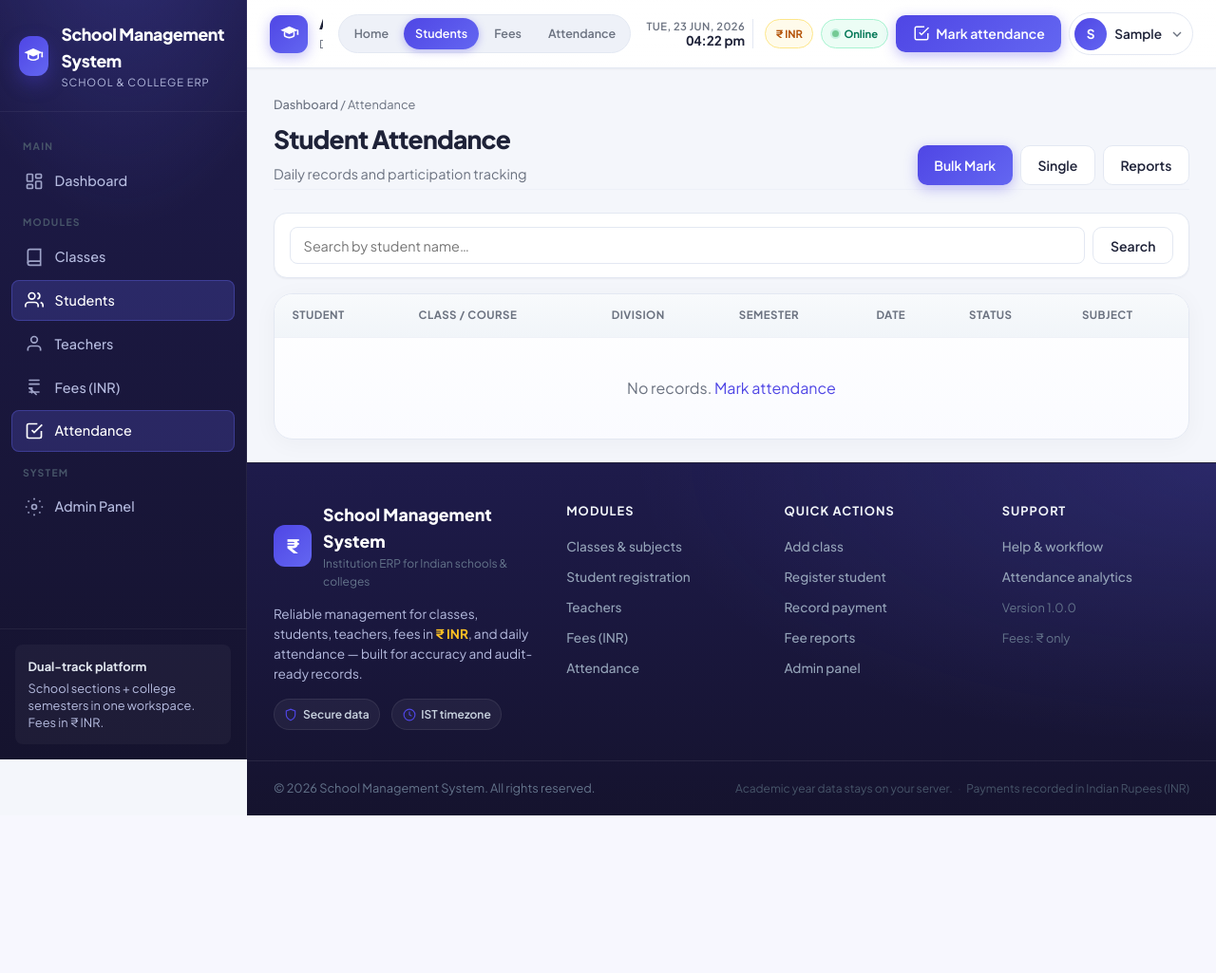
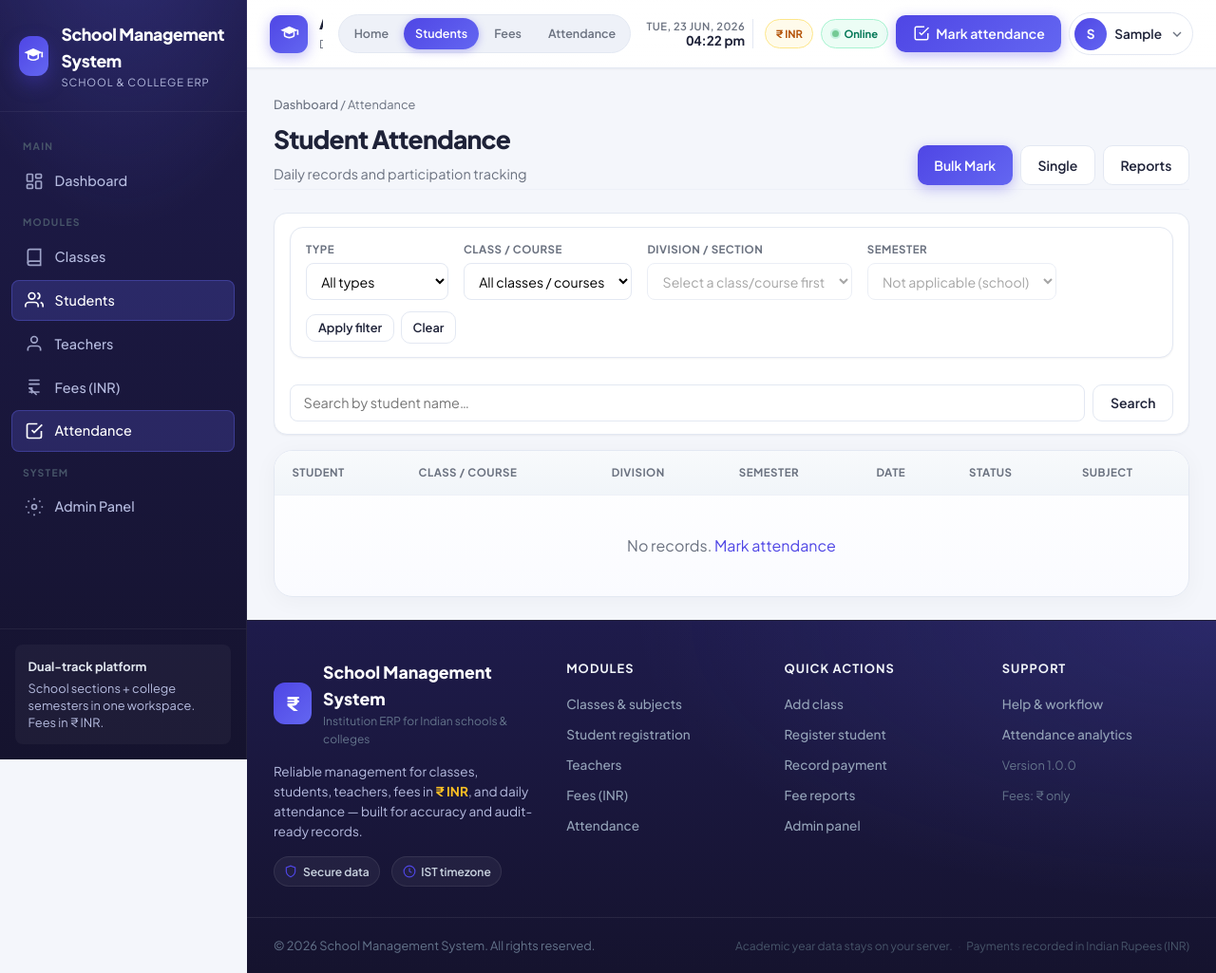
Before and after one commit to fenalisangani/school-management-system, a Django app: page /attendance/students/ in a window 1280 px wide. Shown: the whole page at 95% size. Before the commit the page ends 859 px from the top, so only its background shows below. Run offline with Django 5.2, Linux system fonts and the light colour scheme; the visitor is signed in with stand-in values (Sample User, id 1); data that the repository does not hold is empty.

Commit message:
Implement institution workflow: class students, unified register, scoped reports

```diff
--- a/attendance/views.py
+++ b/attendance/views.py
@@ -8,6 +8,8 @@ from django.shortcuts import redirect, render
 from django.urls import reverse
 from django.utils import timezone
 
+from core.forms import ClassScopeFilterForm
+from core.scope_filters import filter_attendance_queryset
 from core.view_helpers import paginate, render_model_form
 from students.models import StudentEnrollment
 
@@ -24,6 +26,10 @@ def student_attendance_list(request):
     records = StudentAttendance.objects.select_related(
         'student', 'school_class', 'section', 'subject',
     )
+    filter_form = ClassScopeFilterForm(request.GET or None)
+    if filter_form.is_valid():
+        records = filter_attendance_queryset(records, filter_form)
+
     query = request.GET.get('q', '').strip()
     if query:
         records = records.filter(student__full_name__icontains=query)
@@ -32,6 +38,7 @@ def student_attendance_list(request):
         'records': page_obj,
         'page_obj': page_obj,
         'query': query,
+        'filter_form': filter_form,
     })
 
 
@@ -50,7 +57,19 @@ def student_attendance_create(request):
 
 
 def bulk_student_attendance(request):
-    bulk_form = BulkStudentAttendanceForm(request.POST or None)
+    get_initial = {}
+    if request.method != 'POST':
+        if request.GET.get('institution_type') in ('school', 'college'):
+            get_initial['institution_type'] = request.GET['institution_type']
+        class_pk = request.GET.get('class')
+        if class_pk:
+            get_initial['school_class'] = class_pk
+        if request.GET.get('section'):
+            get_initial['section'] = request.GET['section']
+        if request.GET.get('semester'):
+            get_initial['semester'] = request.GET['semester']
+
+    bulk_form = BulkStudentAttendanceForm(request.POST or None, initial=get_initial or None)
     students = []
     school_class = section = date = None
     selected_semester = None
@@ -140,9 +159,13 @@ def teacher_attendance_create(request):
     )
 
 
-def _attendance_summary():
+def _attendance_summary(filter_form=None):
+    records = StudentAttendance.objects.all()
+    if filter_form and filter_form.is_valid():
+        records = filter_attendance_queryset(records, filter_form)
+
     total_by_student = (
-        StudentAttendance.objects.values('student_id', 'student__full_name')
+        records.values('student_id', 'student__full_name')
         .annotate(
             total=Count('id'),
             present=Count('id', filter=Q(status=AttendanceStatus.PRESENT)),
@@ -165,17 +188,38 @@ def _attendance_summary():
 
 
 def attendance_report(request):
-    summaries, min_pct = _attendance_summary()
+    filter_form = ClassScopeFilterForm(request.GET or None)
+    summaries, min_pct = _attendance_summary(filter_form)
+    scope_label = _scope_label(filter_form)
     return render(request, 'attendance/attendance_report.html', {
         'summaries': summaries,
         'defaulters': [s for s in summaries if s['short']],
         'min_pct': min_pct,
+        'filter_form': filter_form,
+        'scope_label': scope_label,
     })
+
+
+def _scope_label(filter_form):
+    if not filter_form.is_valid():
+        return 'All classes'
+    parts = []
+    sc = filter_form.cleaned_data.get('school_class')
+    sec = filter_form.cleaned_data.get('section')
+    sem = filter_form.selected_semester()
+    if sc:
+        parts.append(str(sc.name))
+    if sec:
+        parts.append(f'Division {sec.name}')
+    if sem:
+        parts.append(f'Semester {sem}')
+    return ' · '.join(parts) if parts else 'All classes / courses'
 
 
 def attendance_report_export(request):
     """Download the attendance summary as a CSV (opens in Excel)."""
-    summaries, min_pct = _attendance_summary()
+    filter_form = ClassScopeFilterForm(request.GET or None)
+    summaries, min_pct = _attendance_summary(filter_form)
     response = HttpResponse(content_type='text/csv')
     response['Content-Disposition'] = (
         f'attachment; filename="attendance_report_{timezone.localdate()}.csv"'
--- a/classes/urls.py
+++ b/classes/urls.py
@@ -18,6 +18,7 @@ urlpatterns = [
     path('subjects/<int:pk>/edit/', views.subject_edit, name='subject_edit'),
     path('subjects/<int:pk>/delete/', views.subject_delete, name='subject_delete'),
     path('assign-subject/', views.class_subject_create, name='class_subject_create'),
+    path('<int:pk>/students/', views.school_class_students, name='school_class_students'),
     path('<int:pk>/', views.school_class_detail, name='school_class_detail'),
     path('<int:pk>/edit/', views.school_class_edit, name='school_class_edit'),
     path('<int:pk>/delete/', views.school_class_delete, name='school_class_delete'),
--- /dev/null
+++ b/core/forms.py
@@ -0,0 +1,65 @@
+from django import forms
+
+from classes.models import InstitutionType, SchoolClass, Section
+
+
+class ClassScopeFilterForm(forms.Form):
+    """Filter records by class/course, division/section, and semester (college)."""
+
+    institution_type = forms.ChoiceField(
+        choices=[('', 'All types')] + list(InstitutionType.choices),
+        required=False,
+        label='Type',
+    )
+    school_class = forms.ModelChoiceField(
+        queryset=SchoolClass.objects.filter(status='active').select_related('academic_year'),
+        required=False,
+        empty_label='All classes / courses',
+        label='Class / course',
+    )
+    section = forms.ModelChoiceField(
+        queryset=Section.objects.none(),
+        required=False,
+        empty_label='All divisions',
+        label='Division / section',
+    )
+    semester = forms.ChoiceField(
+        required=False,
+        choices=[('', 'All semesters')],
+        label='Semester',
+    )
+
+    def __init__(self, *args, **kwargs):
+        super().__init__(*args, **kwargs)
+        inst = self.data.get('institution_type') or self.initial.get('institution_type') or ''
+        classes = SchoolClass.objects.filter(status='active').select_related('academic_year')
+        if inst in ('school', 'college'):
+            classes = classes.filter(institution_type=inst)
+
+        class_id = self.data.get('school_class') or self.initial.get('school_class')
+        self.fields['school_class'].queryset = classes.order_by('institution_type', 'name')
+
+        if class_id:
+            self.fields['section'].queryset = Section.objects.filter(
+                school_class_id=class_id,
+            ).order_by('name')
+            school_class = SchoolClass.objects.filter(pk=class_id).first()
+            if school_class and school_class.uses_semesters:
+                self.fields['semester'].choices = [('', 'All semesters')] + [
+                    (str(n), f'Semester {n}') for n in school_class.get_semester_choices()
+                ]
+            else:
+                self.fields['semester'].choices = [('', 'Not applicable (school)')]
+        else:
+            self.fields['section'].queryset = Section.objects.none()
+
+    def selected_semester(self):
+        value = self.cleaned_data.get('semester') if hasattr(self, 'cleaned_data') else None
+        if not value:
+            value = self.data.get('semester') or self.initial.get('semester')
+        if value in (None, ''):
+            return None
+        try:
+            return int(value)
+        except (TypeError, ValueError):
+            return None
--- a/static/css/style.css
+++ b/static/css/style.css
@@ -2077,3 +2077,85 @@ a:hover { color: var(--accent-2); }
     font-weight: 700;
     letter-spacing: 0.02em;
 }
+
+/* Class workflow + scope filters */
+.workflow-strip {
+    display: flex;
+    flex-wrap: wrap;
+    gap: 1rem 1.5rem;
+    padding: 1rem 1.25rem;
+    margin-bottom: 1.5rem;
+    background: linear-gradient(145deg, #eef2ff 0%, #faf5ff 100%);
+    border: 1px solid #e0e7ff;
+    border-radius: var(--radius);
+}
+
+.workflow-step {
+    display: flex;
+    flex-direction: column;
+    gap: 0.15rem;
+    min-width: 140px;
+}
+
+.workflow-step strong {
+    font-size: 0.78rem;
+    text-transform: uppercase;
+    letter-spacing: 0.05em;
+    color: var(--accent);
+}
+
+.workflow-step span {
+    font-size: 0.88rem;
+    color: var(--text);
+    font-weight: 600;
+}
+
+.class-scope-filter {
+    display: flex;
+    flex-wrap: wrap;
+    align-items: flex-end;
+    gap: 0.75rem 1rem;
+    margin-bottom: 1rem;
+}
+
+.class-scope-filter .filter-field {
+    min-width: 150px;
+    margin: 0;
+}
+
+.class-scope-filter .filter-field label {
+    display: block;
+    font-size: 0.72rem;
+    font-weight: 700;
+    text-transform: uppercase;
+    letter-spacing: 0.04em;
+    color: var(--text-muted);
+    margin-bottom: 0.3rem;
+}
+
+.class-scope-filter select {
+    width: 100%;
+    min-width: 150px;
+    padding: 0.55rem 0.7rem;
+    border: 1px solid var(--border);
+    border-radius: var(--radius-sm);
+    font-family: var(--font);
+    font-size: 0.88rem;
+}
+
+.filter-actions {
+    display: flex;
+    gap: 0.4rem;
+    align-items: center;
+}
+
+.sr-only {
+    position: absolute;
+    width: 1px;
+    height: 1px;
+    padding: 0;
+    margin: -1px;
+    overflow: hidden;
+    clip: rect(0, 0, 0, 0);
+    border: 0;
+}
--- a/templates/attendance/bulk_attendance.html
+++ b/templates/attendance/bulk_attendance.html
@@ -7,7 +7,7 @@
 <div class="page-header">
     <div class="page-header-text">
         <h1>Bulk Attendance</h1>
-        <p class="page-subtitle">Mark an entire class section in one go</p>
+        <p class="page-subtitle">Mark by class/course · division · semester — everyone defaults to <strong>Present</strong></p>
     </div>
 </div>
 
--- a/templates/attendance/student_attendance_list.html
+++ b/templates/attendance/student_attendance_list.html
@@ -17,7 +17,12 @@
 </div>
 
 <div class="list-toolbar">
+    {% include 'partials/class_scope_filter.html' with filter_form=filter_form filter_clear_url=request.path %}
     <form method="get" class="search-form" role="search">
+        {% if request.GET.institution_type %}<input type="hidden" name="institution_type" value="{{ request.GET.institution_type }}">{% endif %}
+        {% if request.GET.school_class %}<input type="hidden" name="school_class" value="{{ request.GET.school_class }}">{% endif %}
+        {% if request.GET.section %}<input type="hidden" name="section" value="{{ request.GET.section }}">{% endif %}
+        {% if request.GET.semester %}<input type="hidden" name="semester" value="{{ request.GET.semester }}">{% endif %}
         <input type="search" name="q" value="{{ query }}" placeholder="Search by student name…" aria-label="Search attendance">
         <button type="submit" class="btn btn-secondary">Search</button>
         {% if query %}<a href="{% url 'student_attendance_list' %}" class="btn btn-secondary">Clear</a>{% endif %}
--- a/templates/classes/class_list.html
+++ b/templates/classes/class_list.html
@@ -61,6 +61,7 @@
                     <td>
                         <div class="row-actions">
                             <a href="{% url 'school_class_detail' c.pk %}" class="btn-mini">View</a>
+                            <a href="{% url 'school_class_students' c.pk %}" class="btn-mini">Students</a>
                             <a href="{% url 'school_class_edit' c.pk %}" class="btn-mini">Edit</a>
                             <a href="{% url 'school_class_delete' c.pk %}" class="btn-mini danger">Delete</a>
                         </div>
--- a/templates/fees/fee_report.html
+++ b/templates/fees/fee_report.html
@@ -14,6 +14,8 @@
         <a href="{% url 'fee_payments_export' %}" class="btn btn-primary">⬇ Export to Excel (CSV)</a>
     </div>
 </div>
+
+{% include 'partials/class_scope_filter.html' with filter_form=filter_form filter_clear_url=request.path %}
 
 <div class="stats-grid" style="grid-template-columns: repeat(2, 1fr); margin-bottom: 1.5rem;">
     <article class="stat-card stat-emerald">
--- a/templates/form.html
+++ b/templates/form.html
@@ -51,7 +51,7 @@
         {% endif %}
 
         <div class="form-actions">
-            <button type="submit" class="btn btn-primary">Save changes</button>
+            <button type="submit" class="btn btn-primary">{{ submit_label|default:"Save changes" }}</button>
             <a href="{{ cancel_url }}" class="btn btn-secondary">Cancel</a>
         </div>
     </form>
--- /dev/null
+++ b/templates/partials/class_scope_filter.html
@@ -0,0 +1,19 @@
+<form method="get" class="list-toolbar class-scope-filter"{% if filter_form_id %} id="{{ filter_form_id }}"{% endif %}>
+    {% for field in filter_form %}
+    <div class="form-field filter-field">
+        <label for="{{ field.id_for_label }}">{{ field.label }}</label>
+        {{ field }}
+    </div>
+    {% endfor %}
+    {% if preserve_query %}
+    {% for key, value in preserve_query.items %}
+    <input type="hidden" name="{{ key }}" value="{{ value }}">
+    {% endfor %}
+    {% endif %}
+    <div class="filter-actions">
+        <button type="submit" class="btn btn-secondary btn-sm">Apply filter</button>
+        {% if filter_clear_url %}
+        <a href="{{ filter_clear_url }}" class="btn btn-secondary btn-sm">Clear</a>
+        {% endif %}
+    </div>
+</form>
--- a/templates/students/student_list.html
+++ b/templates/students/student_list.html
@@ -7,11 +7,11 @@
 <div class="page-header">
     <div class="page-header-text">
         <h1>Students</h1>
-        <p class="page-subtitle">Registration, enrollment & documents</p>
+        <p class="page-subtitle">Register with class/course · Enroll existing students · Documents</p>
     </div>
     <div class="actions">
-        <a href="{% url 'student_create' %}" class="btn btn-primary">+ Register</a>
-        <a href="{% url 'enrollment_create' %}" class="btn btn-secondary">Enroll</a>
+        <a href="{% url 'student_create' %}" class="btn btn-primary">+ Register student</a>
+        <a href="{% url 'enrollment_create' %}" class="btn btn-secondary">Enroll existing</a>
         <a href="{% url 'document_upload' %}" class="btn btn-secondary">Upload doc</a>
     </div>
 </div>
```
Also changed, not shown: attendance/forms.py (+13 -2 lines), classes/views.py (+35 -1 lines), core/scope_filters.py (added, +43 -0 lines), fees/views.py (+26 -3 lines), students/forms.py (+153 -2 lines), students/views.py (+38 -6 lines), templates/attendance/attendance_report.html (+8 -4 lines), templates/classes/class_detail.html (+39 -7 lines), templates/classes/class_students.html (added, +95 -0 lines).
